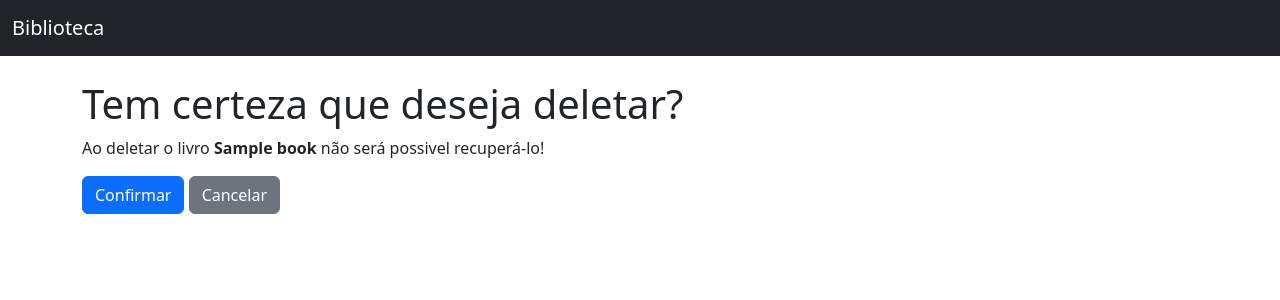
After one commit to anafts/library, a Django app: page /delete/1 in a window 1280 px wide. The commit adds this page. Shown: the top 300 px of the page. Run offline with Django 5.2, Linux system fonts and the light colour scheme; tables that the repository leaves empty hold one stand-in row (values such as "Sample post").

Commit message:
created delete page

```diff
--- /dev/null
+++ b/books/templates/books/books_confirm_delete.html
@@ -0,0 +1,15 @@
+{% extends "base.html" %}
+
+{% block content %}
+   <h1> Tem certeza que deseja deletar? </h1>
+   <p> Ao deletar o livro <strong> {{ object.title }} </strong> não será possivel recuperá-lo! </p>
+
+
+ <form method="POST">
+    {% csrf_token %}
+
+    <button type="submit" class="btn btn-primary"> Confirmar </button>
+    <a href=" {% url 'books_list' %}" class="btn btn-secondary"> Cancelar </a>
+ </form>
+
+{% endblock content %}
--- a/books/views.py
+++ b/books/views.py
@@ -1,5 +1,5 @@
 from .models import Books
-from django.views.generic import ListView, CreateView, UpdateView
+from django.views.generic import ListView, CreateView, UpdateView, DeleteView
 from django.urls import reverse_lazy
 
 class BooksListView(ListView):
@@ -15,3 +15,7 @@ class BooksUpdateView(UpdateView):
     model = Books
     fields = [ "title", "author", "gender", "pages", "copies", "isbn", "description", "publishing_company"]
     success_url = reverse_lazy("books_list")
+
+class BooksDeleteView(DeleteView):
+    model = Books
+    success_url = reverse_lazy("books_list")
--- a/setup/urls.py
+++ b/setup/urls.py
@@ -1,11 +1,12 @@
 from django.contrib import admin
 from django.urls import path
 
-from books.views import BooksListView, BooksCreateView, BooksUpdateView
+from books.views import BooksListView, BooksCreateView, BooksUpdateView, BooksDeleteView
 
 urlpatterns = [
     path("admin/", admin.site.urls),
     path("", BooksListView.as_view(), name="books_list"),
     path("create", BooksCreateView.as_view(), name="books_create"),
-    path("update/<int:pk>", BooksUpdateView.as_view(), name="books_update")
+    path("update/<int:pk>", BooksUpdateView.as_view(), name="books_update"),
+    path("delete/<int:pk>", BooksDeleteView.as_view(), name="books_delete")
 ]
```
Also changed, not shown: books/templates/books/books_list.html (+5 -6 lines).
